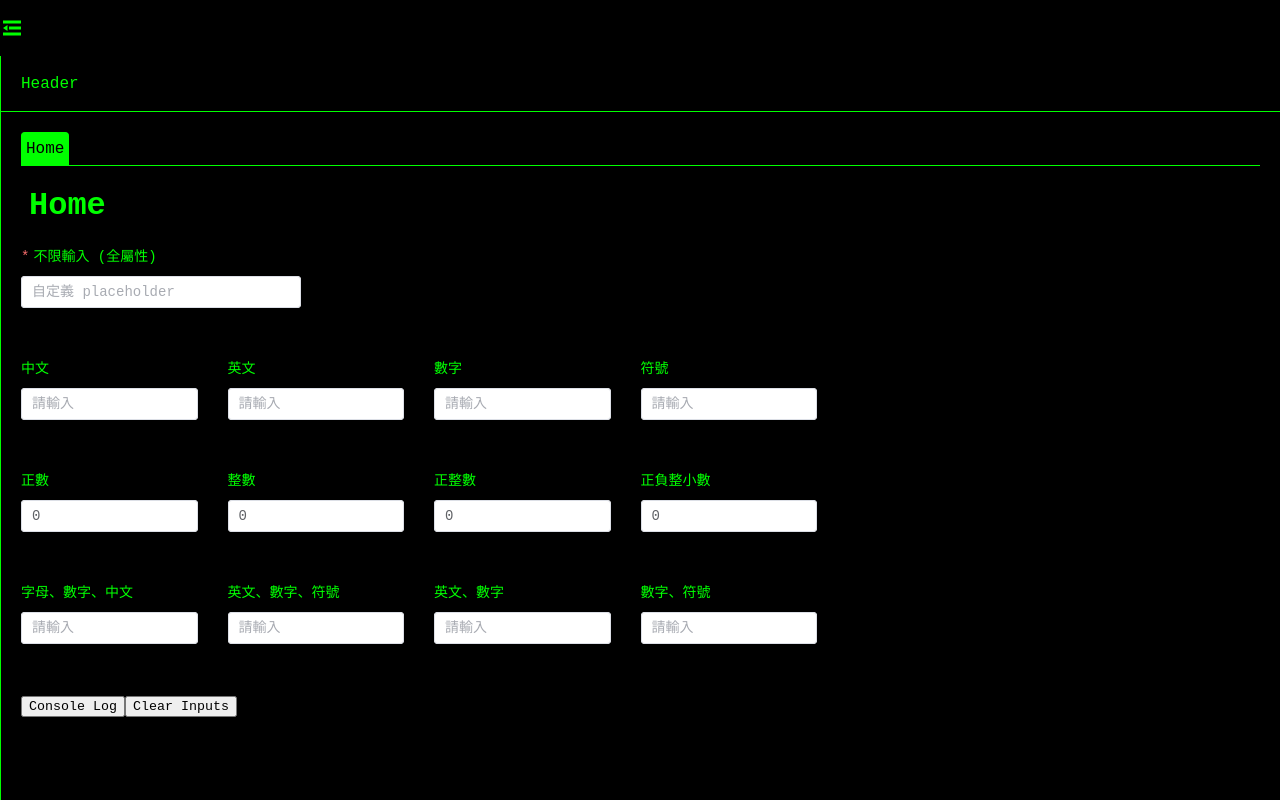
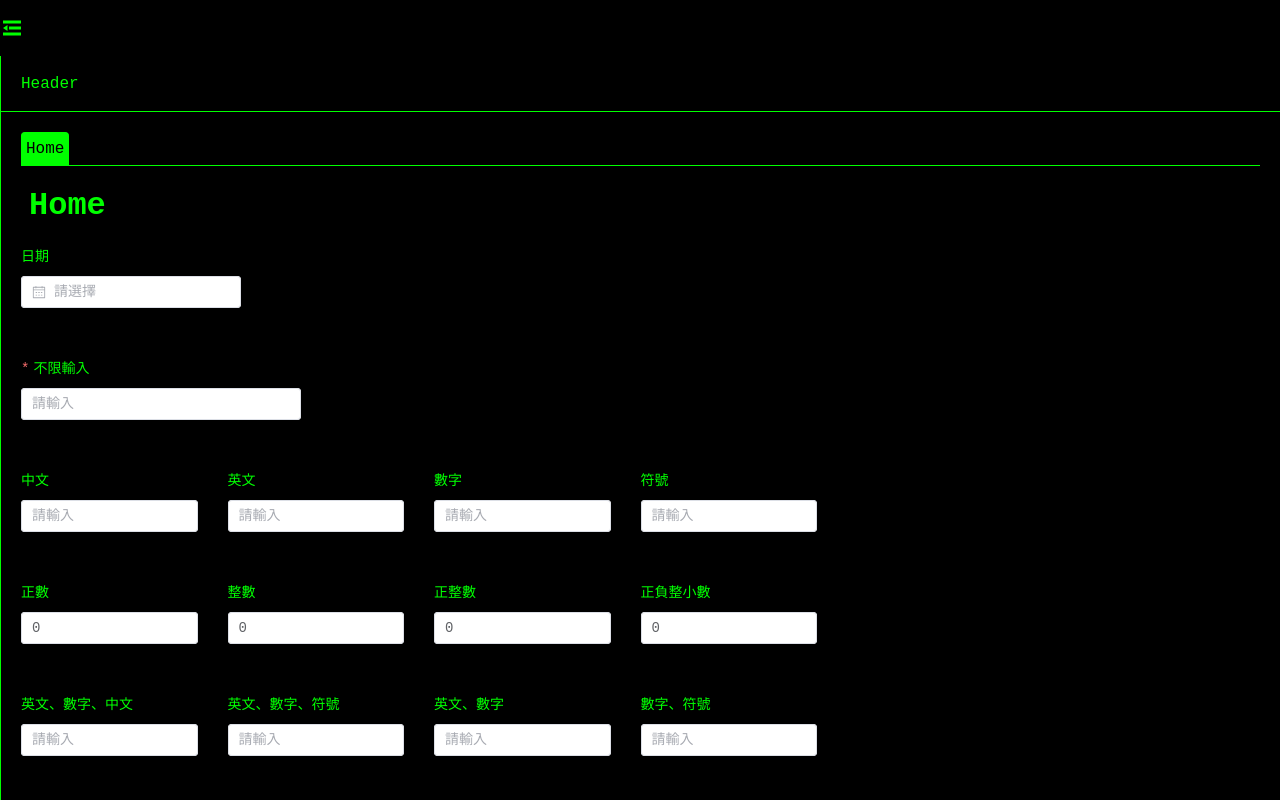
Before and after one commit to hypons111/template_frontend, a Vue app: page /inputs in a window 1280 px wide. Built offline with nearby package versions, Linux system fonts and the light colour scheme; what @ag-grid-community/theming, @tanstack/vue-query would draw is missing.

Commit message:
Inputs 加入 InputDate.

```diff
--- a/src/components/Input.vue
+++ b/src/components/Input.vue
@@ -16,9 +16,6 @@
 <script lang="ts" setup>
 interface Interface {
   label: string;
-  prop: string;
-  labelPosition: "top" | "left" | "right"
-  classList: string;
   clearable: boolean;
   disabled: boolean;
   inputType:
@@ -36,21 +33,25 @@ interface Interface {
   | "numSym"
   | "";
   inputLimit: number | null;
+  prop: string;
+  labelPosition: "top" | "left" | "right"
   span: number;
   placeholder: string;
+  classList: string;
+
 }
 
 const modelValue = defineModel() as any;
 const props = withDefaults(defineProps<Interface>(), {
-  labelPosition: "top",
-  classList: "",
-  span: 4,
-  prop: "",
-  placeholder: "請輸入",
   clearable: true,
   disabled: false,
   inputType: "",
-  inputLimit: null
+  inputLimit: null,
+  prop: "",
+  labelPosition: "top",
+  span: 4,
+  placeholder: "請輸入",
+  classList: "",
 });
 
 const REGEX_TYPE = {
--- a/src/components/inputDate.vue
+++ b/src/components/inputDate.vue
@@ -4,11 +4,11 @@
       <el-date-picker
         type="date"
         size="default"
-        :class="classList"
-        :placeholder="placeholder"
         :clearable="clearable"
         :disabled="disabled"
         :disabledDate="disabledDate"
+        :placeholder="placeholder"
+        :class="classList"
         v-model="modelValue"
       />
     </el-form-item>
@@ -18,28 +18,28 @@
 <script lang="ts" setup>
 interface Interface {
   label: string;
-  labelPosition?: "top" | "left" | "right"
-  span?: number;
-  prop?: string;
-  classList?: string;
-  placeholder?: string;
   clearable?: boolean
   disabled?: boolean;
   disableDate?: string | null; // 禁止選擇的日期分界 // 例:"2025-07-10"
   disableOperator?: "<" | ">" | null // 在日期分界的 前/後 禁止選擇
+  prop?: string;
+  labelPosition?: "top" | "left" | "right"
+  span?: number;
+  placeholder?: string;
+  classList?: string;
 }
 
 const modelValue = defineModel() as any;
 const props = withDefaults(defineProps<Interface>(), {
-  labelPosition: "top",
-  span: 4,
-  prop: "",
-  classList: "",
-  placeholder: "請選擇",
   clearable: true,
   disabled: false,
   disableDate: null,
   disableOperator: null,
+  prop: "",
+  labelPosition: "top",
+  span: 4,
+  placeholder: "請選擇",
+  classList: "",
 })
 
 // 禁止選擇的日期
--- a/src/views/templates/Inputs.vue
+++ b/src/views/templates/Inputs.vue
@@ -2,15 +2,33 @@
     <section>
         <el-form :model="form" :rules="rules" ref="ruleFormRef" label-position="top">
             <el-row :gutter="30">
+                <InputDate
+                    :label= "'日期'"
+                    :clearable="true"
+                    :disabled="false"
+                    :disableDate= "'2025-07-10'"
+                    :disableOperator= "'<'"
+                    :prop= "'date'"
+                    :labelPosition= "'top'"
+                    :span= "6"
+                    :placeholder= "'請選擇'"
+                    :classList= "''"
+                    v-model="form.date"
+                />
+            </el-row>
+
+            <el-row :gutter="30">
                 <Input
-                    :label="'不限輸入 (全屬性)'"
-                    :class="'text-align-right'"
-                    :placeholder="'自定義 placeholder'"
+                    :label="'不限輸入'"
                     :clearable="true"
                     :disabled="false"
                     :inputType="''"
+                    :inputLimit="null"
+                    :prop="'normal'"
+                    :labelPosition= "'top'"
                     :span="6"
-                    :prop="'normal'"
+                    :placeholder="'請輸入'"
+                    :class="''"
                     v-model="form.normal"
                 />
             </el-row>
@@ -30,7 +48,7 @@
             </el-row>
 
             <el-row :gutter="30">
-                <Input :label="'字母、數字、中文'" :inputType="'engNumChi'" v-model="form.engNumChi" :prop="'engNumChi'" />
+                <Input :label="'英文、數字、中文'" :inputType="'engNumChi'" v-model="form.engNumChi" :prop="'engNumChi'" />
                 <Input :label="'英文、數字、符號'" :inputType="'engNumSym'" v-model="form.engNumSym" :prop="'engNumSym'" />
                 <Input :label="'英文、數字'" :inputType="'engNum'" v-model="form.engNum" :prop="'engNum'" />
                 <Input :label="'數字、符號'" :inputType="'numSym'" v-model="form.numSym" :prop="'numSym'" />
@@ -58,6 +76,7 @@ const form = reactive({
     engNum: '',
     numSym: '',
     normal: '',
+    date: ''
 });
 
 const ruleFormRef = ref();
@@ -66,8 +85,8 @@ const rules = reactive({
 });
 
 function consoleLog() {
-    ruleFormRef.value?.validate((valid, fields) => {
-        if (valid) {
+    // ruleFormRef.value?.validate((valid, fields) => {
+        // if (valid) {
             console.log(form.normal.trim())
             console.log(form.english.trim())
             console.log(form.number.trim())
@@ -80,8 +99,8 @@ function consoleLog() {
             console.log(form.engNumSym.trim())
             console.log(form.engNum.trim())
             console.log(form.numSym.trim())
-        }
-    });
+        // }
+    // });
 }
 
 function clear() {
```
